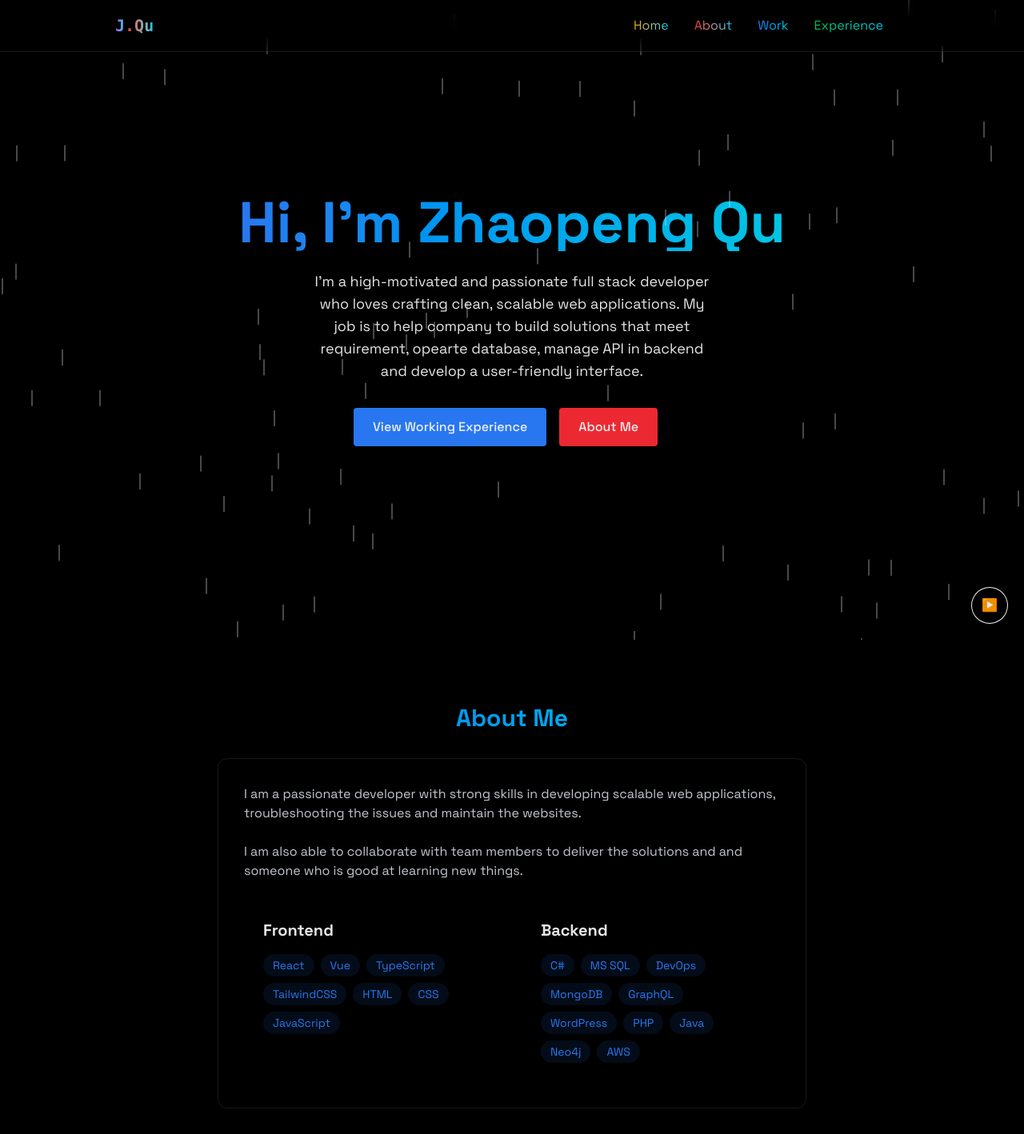
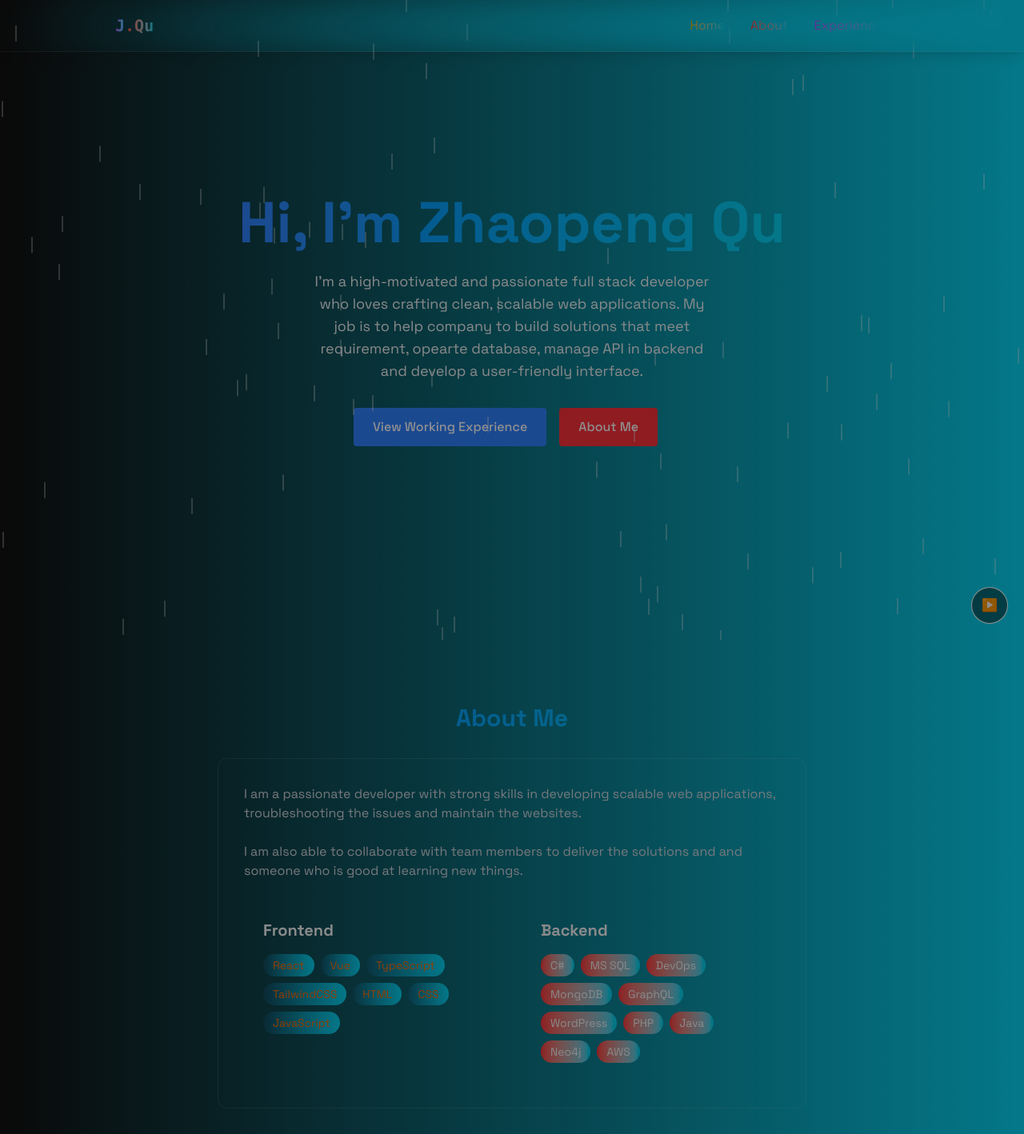
Before and after one commit to jeffersonqu1/jefferson-resume, a React (Vite) app: page / in a window 1280 px wide. Shown: the top 1418 px of the page at 80% size. Built offline with nearby package versions, Linux system fonts and the light colour scheme.

Commit message:
remove company section and update css for some section

```diff
--- a/src/App.css
+++ b/src/App.css
@@ -137,10 +137,10 @@
 }
 
 .left {
-  left: -50px;
+  left: -20%;
 }
 .right {
-  right: -50px;
+  right: -20%;
 }
 
 .nav-button:hover {
@@ -179,7 +179,7 @@
 .footer {
   width: 100%;
   padding: 20px 0;
-  background: #111;
+  /* background: #111; */
   color: #ddd;
   text-align: center;
   margin-top: 50px;
--- a/src/App.jsx
+++ b/src/App.jsx
@@ -14,6 +14,7 @@ import Rain from "./components/Rain"
 import { Experience } from "./components/sections/Experience"
 import BackgroundMusic from "./components/BackgroundMusic"
 import Footer from "./components/sections/Footer"
+import { WorkTimeLine } from "./components/sections/WorkTimeLine"
 
 function App() {
   const [isLoaded, setIsLoaded] = useState(false)
@@ -30,14 +31,15 @@ function App() {
   return (
     <>
       {!isLoaded && <LoadingScreen onComplete={() => setIsLoaded(true)} />}{" "}
-      <div className={`min-h-screen transition-opacity duration-700 ${isLoaded ? "opacity-100" : "opacity-0"} bg-black text-gray-100`}>
+      <div className={`min-h-screen transition-opacity duration-700 ${isLoaded ? "opacity-100" : "opacity-0"} bg-gradient-to-r from-white-500 to-cyan-400 text-gray-100`}>
         <Navbar menuOpen={menuOpen} setMenuOpen={setMenuOpen} />
         <MobileMenu menuOpen={menuOpen} setMenuOpen={setMenuOpen} />
         <Home />
         <About />
         <Rain />
         <Experience />
-        <Projects />
+        {/* <Projects /> */}
+        {/* <WorkTimeLine /> */}
         <BackgroundMusic />
         {/* <Contact /> */}
         <Footer />
--- a/src/components/Navbar.jsx
+++ b/src/components/Navbar.jsx
@@ -27,11 +27,11 @@ export const Navbar = ({ menuOpen, setMenuOpen }) => {
               {" "}
               About{" "}
             </a>
-            <a href="#work" className="text-gray-300 hover:text-white transition-colors bg-gradient-to-r from-blue-500 to-cyan-400 bg-clip-text text-transparent hover:scale-125 transition-transform">
+            <a href="#work" className="hidden text-gray-300 hover:text-white transition-colors bg-gradient-to-r from-blue-500 to-cyan-400 bg-clip-text text-transparent hover:scale-125 transition-transform">
               {" "}
               Work{" "}
             </a>
-            <a href="#experience" className="text-gray-300 hover:text-white transition-colors bg-gradient-to-r from-green-500 to-cyan-400 bg-clip-text text-transparent hover:scale-125 transition-transform">
+            <a href="#experience" className="text-gray-300 hover:text-white transition-colors bg-gradient-to-r from-purple-500 to-cyan-400 bg-clip-text text-transparent hover:scale-125 transition-transform">
               {" "}
               Experience{" "}
             </a>
--- a/src/components/ThreeDSlider.jsx
+++ b/src/components/ThreeDSlider.jsx
@@ -1,4 +1,4 @@
-import React, { useState } from "react"
+import React, { useState, useEffect } from "react"
 import "../App.css"
 
 export default function ThreeDSlider({ slides }) {
@@ -22,6 +22,17 @@ export default function ThreeDSlider({ slides }) {
   //     title: "React Portfolio Website"
   //   }
   // ]
+
+  const [currentIndex, setCurrentIndex] = useState(0)
+
+  // Auto rotate
+  useEffect(() => {
+    const interval = setInterval(() => {
+      setCurrentIndex(prev => (prev + 1) % slides.length)
+    }, 3000) // 3 seconds
+
+    return () => clearInterval(interval)
+  }, [])
 
   const prevSlide = () => {
     setCurrent((current - 1 + slides.length) % slides.length)
--- /dev/null
+++ b/src/components/VerticalTimeline.jsx
@@ -0,0 +1,25 @@
+import React from "react"
+
+const VerticalTimeline = ({ items }) => {
+  return (
+    <div className="relative border-l border-gray-300 ml-4">
+      {items.map((item, index) => (
+        <div key={index} className="mb-10 ml-6">
+          {/* Dot */}
+          <span className="absolute -left-3 flex items-center justify-center w-6 h-6 bg-blue-600 rounded-full ring-4 ring-white">{item.icon ? <img src={item.icon} className="w-3 h-3" alt="icon" /> : <span className="w-2 h-2 bg-white rounded-full" />}</span>
+
+          {/* Content card */}
+          <div className="p-4 bg-gradient-to-r from-red-500 to-cyan-400 bg-clip-text text-transparent rounded-xl shadow-md hover:scale-[1.02] transition">
+            <h3 className="text-lg font-semibold">{item.title}</h3>
+            <p className="text-sm text-gray-600">{item.company}</p>
+            <p className="text-xs text-blue-600 font-medium mt-1">{item.period}</p>
+
+            <p className="text-gray-700 mt-3">{item.description}</p>
+          </div>
+        </div>
+      ))}
+    </div>
+  )
+}
+
+export default VerticalTimeline
--- a/src/components/sections/About.jsx
+++ b/src/components/sections/About.jsx
@@ -22,8 +22,8 @@ export const About = () => {
                   {frontendSkills.map((tech, key) => (
                     <span
                       key={key}
-                      className="bg-blue-500/10 text-blue-500 py-1 px-3 rounded-full text-sm hover:bg-blue-500/20
-                                    hover:shadow-[0_2px_8px_rgba(59,130,246,0.2)] transition
+                      className="bg-blue-500/10 text-orange-500 py-1 px-3 rounded-full text-sm hover:bg-blue-500/20
+                                    hover:shadow-[0_2px_8px_rgba(59,130,246,0.2)] transition bg-gradient-to-r from-white-500 to-cyan-400
                     "
                     >
                       {tech}
@@ -33,13 +33,13 @@ export const About = () => {
               </div>
 
               <div className="rounded-xl p-6 hover:-translate-y-1 transition-all">
-                <h3 className="text-xl font-bold mb-4"> Backend</h3>
+                <h3 className="text-xl font-bold mb-4 "> Backend</h3>
                 <div className="flex flex-wrap gap-2">
                   {backendSkills.map((tech, key) => (
                     <span
                       key={key}
-                      className="bg-blue-500/10 text-blue-500 py-1 px-3 rounded-full text-sm hover:bg-blue-500/20
-                                    hover:shadow-[0_2px_8px_rgba(59,130,2246,0.2)] transition
+                      className="bg-blue-500/10 text-white-500 py-1 px-3 rounded-full text-sm hover:bg-blue-500/20
+                                    hover:shadow-[0_2px_8px_rgba(59,130,2246,0.2)] transition bg-gradient-to-r from-red-500 to-cyan-400
                     "
                     >
                       {tech}
--- a/src/components/sections/Footer.jsx
+++ b/src/components/sections/Footer.jsx
@@ -4,7 +4,7 @@ import "../../App.css"
 
 export default function Footer() {
   return (
-    <footer className="footer">
+    <footer className="footer ">
       <div className="footer-content">
         {/* LinkedIn */}
         <a href="https://www.linkedin.com/in/zhaopeng-qu/" target="_blank" rel="noopener noreferrer" className="footer-icon">
--- /dev/null
+++ b/src/components/sections/WorkTimeLine.jsx
@@ -0,0 +1,44 @@
+import { RevealOnScroll } from "../RevealOnScroll"
+import ThreeDSlider from "../ThreeDSlider"
+import GenoaImg from "../../assets/images/GenoaDesign.jpg"
+import WaterWerksImg from "../../assets/images/WaterWerksAgency.jpg"
+import JACImg from "../../assets/images/JAC.jpg"
+import MemorialImg from "../../assets/images/MemorialLogo.jpg"
+import MemorialLogo from "../../assets/images/MemorialLogo.png"
+import VerticalTimeline from "../VerticalTimeline"
+
+export const WorkTimeLine = () => {
+  const experience = [
+    {
+      title: "Software Developer",
+      company: "Genoa Design International",
+      period: "2023 — Present",
+      description: "Developing internal tools, automation pipelines, and optimizing workflows in shipbuilding design systems."
+    },
+    {
+      title: "Web Developer",
+      company: "NexGen Web Solutions",
+      period: "2021 — 2023",
+      description: "Built custom WordPress themes, full-stack features, and interactive UI/UX components."
+    },
+    {
+      title: "Full Stack Developer (Intern)",
+      company: "TechLabs",
+      period: "2019 — 2021",
+      description: "Developed dashboards, performed database optimization, and contributed to UI component systems."
+    }
+  ]
+
+  return (
+    <section id="timeline" className="min-h-screen flex items-center justify-center py-20">
+      <RevealOnScroll>
+        <div className="max-w-5xl mx-auto px-4">
+          <h2 className="text-3xl font-bold mb-8 bg-gradient-to-r from-blue-500 to-cyan-400 bg-clip-text text-transparent text-center"> Working TimeLine</h2>
+          <div className="max-w-3xl mx-auto py-10 px-6">
+            <VerticalTimeline items={experience} />
+          </div>
+        </div>
+      </RevealOnScroll>
+    </section>
+  )
+}
```
